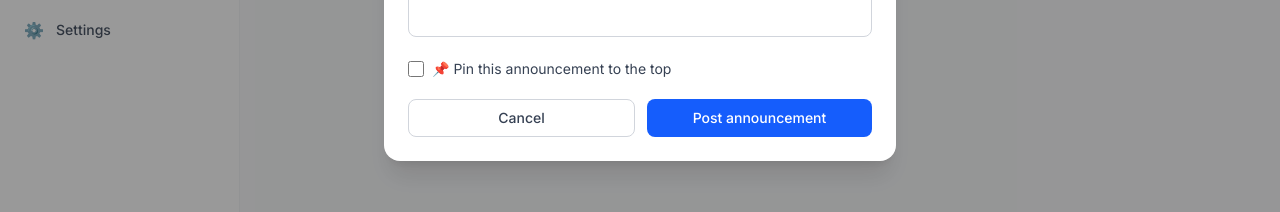
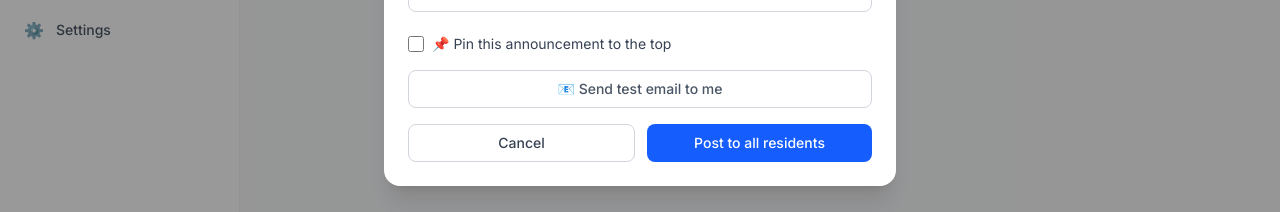
Before and after one commit to SunStays/hoa-manager, a Next.js app: page /dashboard/announcements in a window 1280 px wide. Both pictures are taken after a click on the button "+ New announcement". Shown: the part 457-669 px from the top of the page. Built offline with nearby package versions, Linux system fonts and the light colour scheme; no server answers.

Commit message:
Add 'Send test email to me' button in announcement form
Co-Authored-By: Claude Sonnet 4.6 <noreply@anthropic.com>

```diff
--- /dev/null
+++ b/src/app/api/announcements/test-email/route.ts
@@ -0,0 +1,34 @@
+import { NextResponse } from "next/server";
+import { auth } from "@/lib/auth";
+import { db } from "@/lib/db";
+import { sendAnnouncementEmails } from "@/lib/email";
+import { z } from "zod";
+
+const schema = z.object({
+  title: z.string().min(1),
+  body: z.string().min(1),
+});
+
+export async function POST(req: Request) {
+  const session = await auth();
+  if (!session) return NextResponse.json({ error: "Unauthorized" }, { status: 401 });
+
+  const body = await req.json();
+  const parsed = schema.safeParse(body);
+  if (!parsed.success) return NextResponse.json({ error: "Invalid data." }, { status: 400 });
+
+  const community = await db.community.findUnique({
+    where: { id: session.user.communityId },
+    select: { name: true },
+  });
+
+  await sendAnnouncementEmails({
+    communityName: community?.name ?? "HOA Manager",
+    authorName: session.user.name ?? "Board",
+    title: `[TEST] ${parsed.data.title}`,
+    body: parsed.data.body,
+    recipients: [{ name: session.user.name ?? "Admin", email: session.user.email! }],
+  });
+
+  return NextResponse.json({ success: true });
+}
--- a/src/app/dashboard/announcements/page.tsx
+++ b/src/app/dashboard/announcements/page.tsx
@@ -27,6 +27,8 @@ export default function AnnouncementsPage() {
   const [editItem, setEditItem] = useState<Announcement | null>(null);
   const [form, setForm] = useState(emptyForm);
   const [saving, setSaving] = useState(false);
+  const [sendingTest, setSendingTest] = useState(false);
+  const [testSent, setTestSent] = useState(false);
   const [error, setError] = useState("");
   const [deleteId, setDeleteId] = useState<string | null>(null);
 
@@ -51,6 +53,20 @@ export default function AnnouncementsPage() {
     setForm({ title: a.title, body: a.body, pinned: a.pinned });
     setError("");
     setShowModal(true);
+  }
+
+  async function sendTestEmail() {
+    if (!form.title || !form.body) { setError("Fill in subject and message first."); return; }
+    setSendingTest(true);
+    setError("");
+    const res = await fetch("/api/announcements/test-email", {
+      method: "POST",
+      headers: { "Content-Type": "application/json" },
+      body: JSON.stringify({ title: form.title, body: form.body }),
+    });
+    setSendingTest(false);
+    if (res.ok) { setTestSent(true); setTimeout(() => setTestSent(false), 4000); }
+    else { const d = await res.json(); setError(d.error || "Failed to send test."); }
   }
 
   async function handleSave(e: React.FormEvent) {
@@ -165,13 +181,23 @@ export default function AnnouncementsPage() {
               </label>
 
               {error && <p className="text-red-600 text-sm bg-red-50 px-3 py-2 rounded-lg">{error}</p>}
+              {testSent && <p className="text-green-700 text-sm bg-green-50 px-3 py-2 rounded-lg">✅ Test email sent to your inbox!</p>}
 
-              <div className="flex gap-3 pt-1">
+              <button
+                type="button"
+                onClick={sendTestEmail}
+                disabled={sendingTest}
+                className="w-full px-4 py-2 border border-gray-300 text-gray-600 text-sm font-medium rounded-lg hover:bg-gray-50 transition-colors disabled:opacity-50"
+              >
+                {sendingTest ? "Sending test..." : "📧 Send test email to me"}
+              </button>
+
+              <div className="flex gap-3">
                 <button type="button" onClick={() => setShowModal(false)} className="flex-1 px-4 py-2 border border-gray-300 text-gray-700 text-sm font-medium rounded-lg hover:bg-gray-50 transition-colors">
                   Cancel
                 </button>
                 <button type="submit" disabled={saving} className="flex-1 px-4 py-2 bg-blue-600 text-white text-sm font-medium rounded-lg hover:bg-blue-700 transition-colors disabled:opacity-50">
-                  {saving ? "Posting..." : editItem ? "Save changes" : "Post announcement"}
+                  {saving ? "Posting..." : editItem ? "Save changes" : "Post to all residents"}
                 </button>
               </div>
             </form>
```
